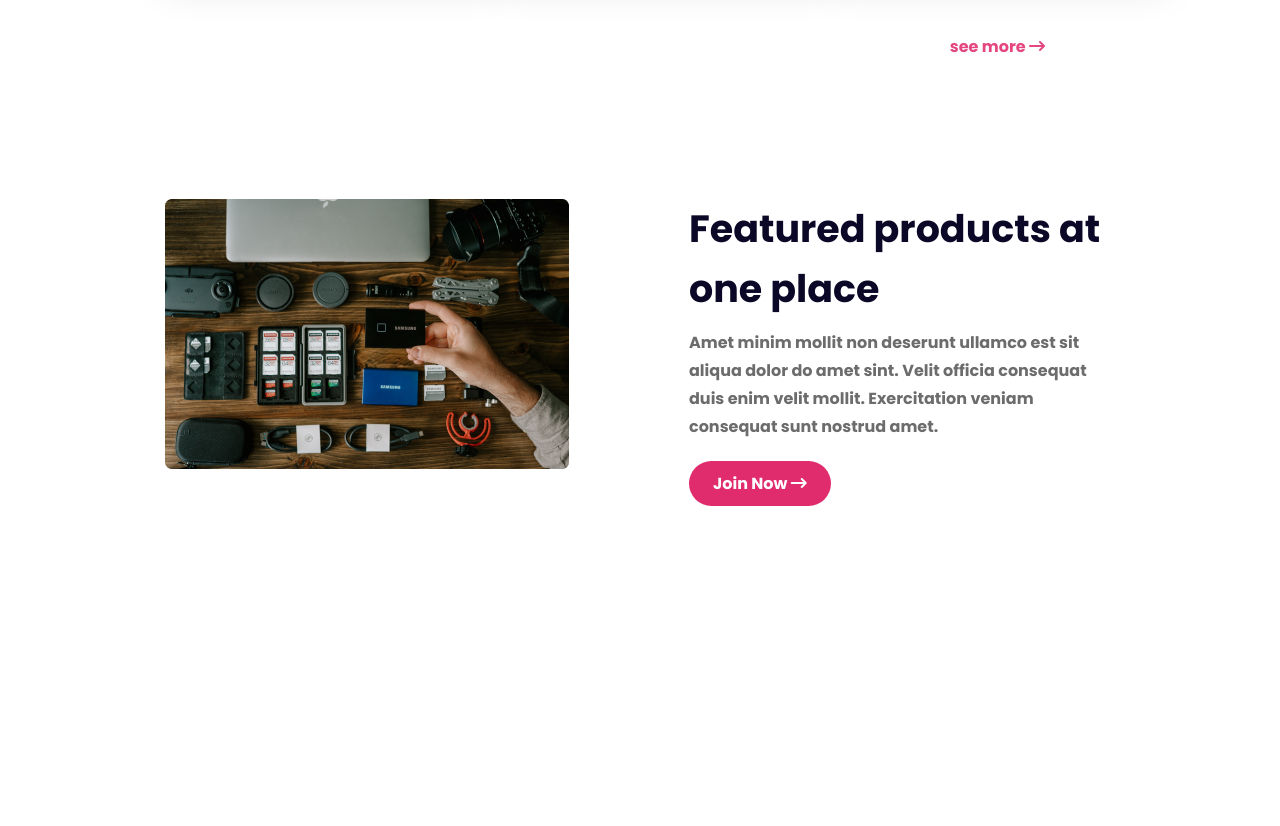
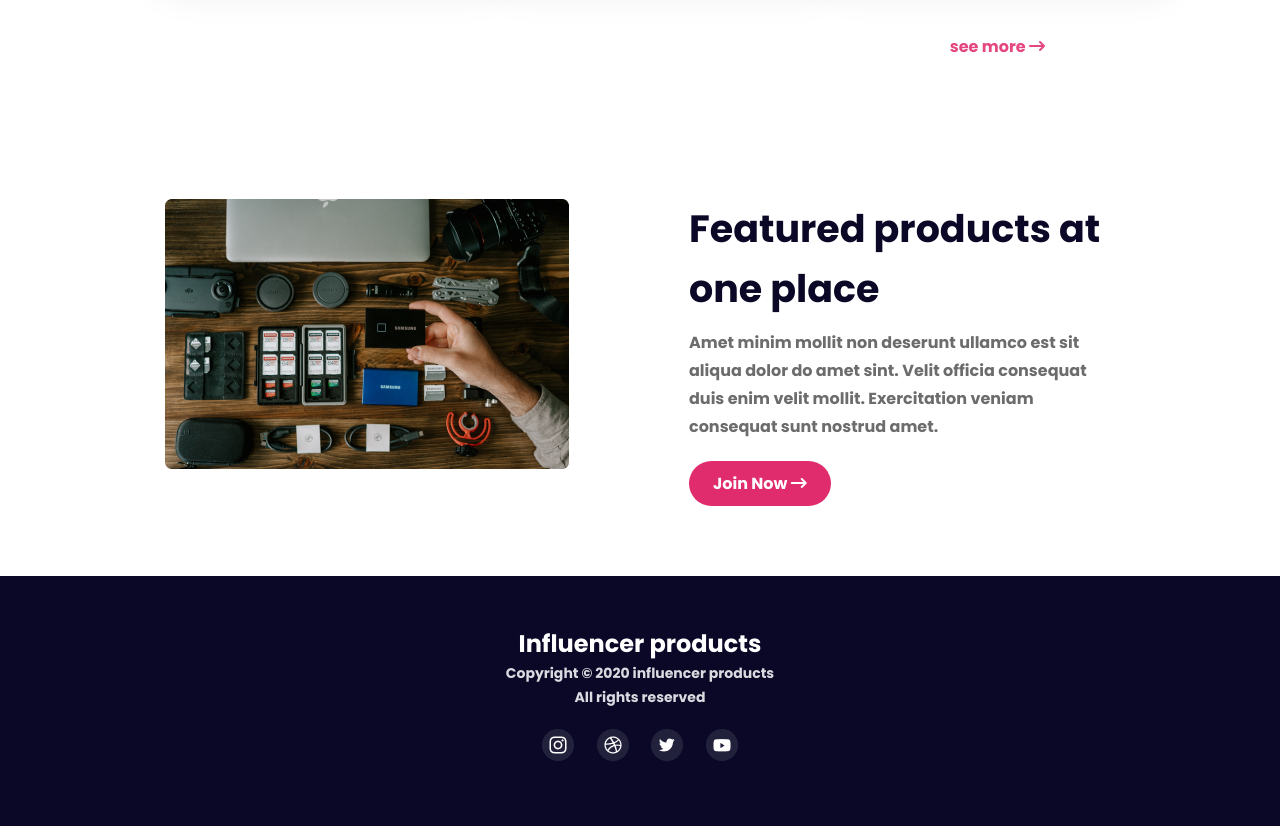
Before and after one commit to mdsaifulislamrafel/influencer-gear, a plain HTML site: page index.html in a window 1280 px wide. Shown: the part 2823-3649 px from the top of the page. Before the commit the page ends 3399 px from the top, so only its background shows below. Drawn offline with Linux system fonts and the light colour scheme.

Commit message:
footer section complete

```diff
--- a/index.html
+++ b/index.html
@@ -193,6 +193,22 @@
         <!-- products section end -->
     </main>
 
+    <!-- footer section start -->
+    <footer>
+        <div class="footer-container">
+            <h2 class="footer-title">Influencer products</h2>
+            <p class="footer-description">Copyright © 2020  influencer products</p>
+            <p class="footer-description">All rights reserved</p>
+            <div class="social-link">
+                <img src="icons/Instagram.png" alt="">
+                <img src="icons/Dribbble.png" alt="">
+                <img src="icons/Twitter.png" alt="">
+                <img src="icons/Youtube.png" alt="">
+            </div>
+        </div>
+    </footer>
+    <!-- footer section end -->
+
     <!-- font awesome -->
     <script src="https://kit.fontawesome.com/dd049e1eb4.js" crossorigin="anonymous"></script>
 </body>
--- a/style.css
+++ b/style.css
@@ -227,3 +227,31 @@ nav li a:hover,
 }
 
 /* products section styles end */
+
+
+/* footer section style start */
+.footer-container {
+    background-color: #0A0826;
+    text-align: center;
+    padding: 5rem 0;
+    color: #fff;
+}
+
+.footer-title {
+    font-size: 2.4rem;
+    font-weight: 700;
+}
+
+.footer-description {
+    color: #D9DBE1;
+    font-size: 1.4rem;
+    font-weight: 700;
+    line-height: 2.4rem;
+}
+
+.social-link img {
+    margin-top: 1rem;
+    padding: 1rem;
+}
+
+/* footer section style end */
```
Also changed, not shown: icons/Dribbble.png (added), icons/Instagram.png (added), icons/Twitter.png (added), icons/Youtube.png (added).
